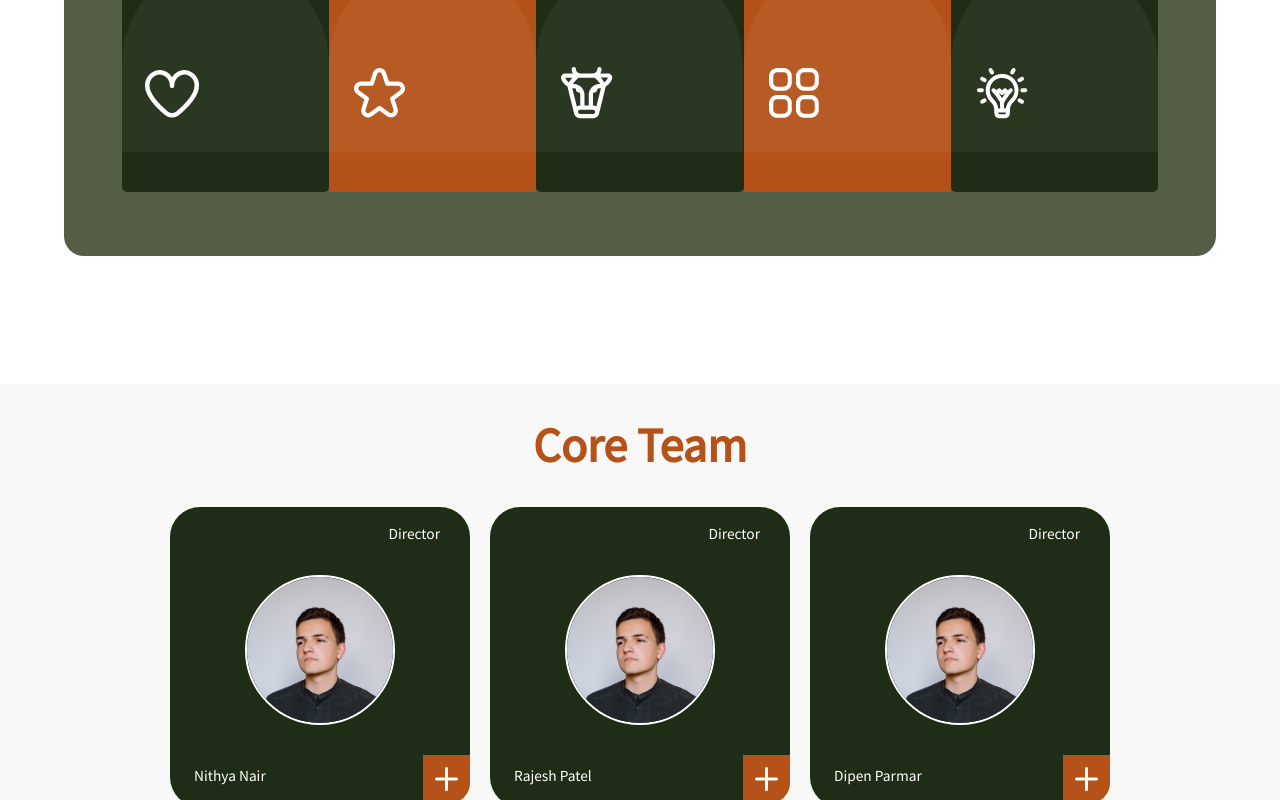
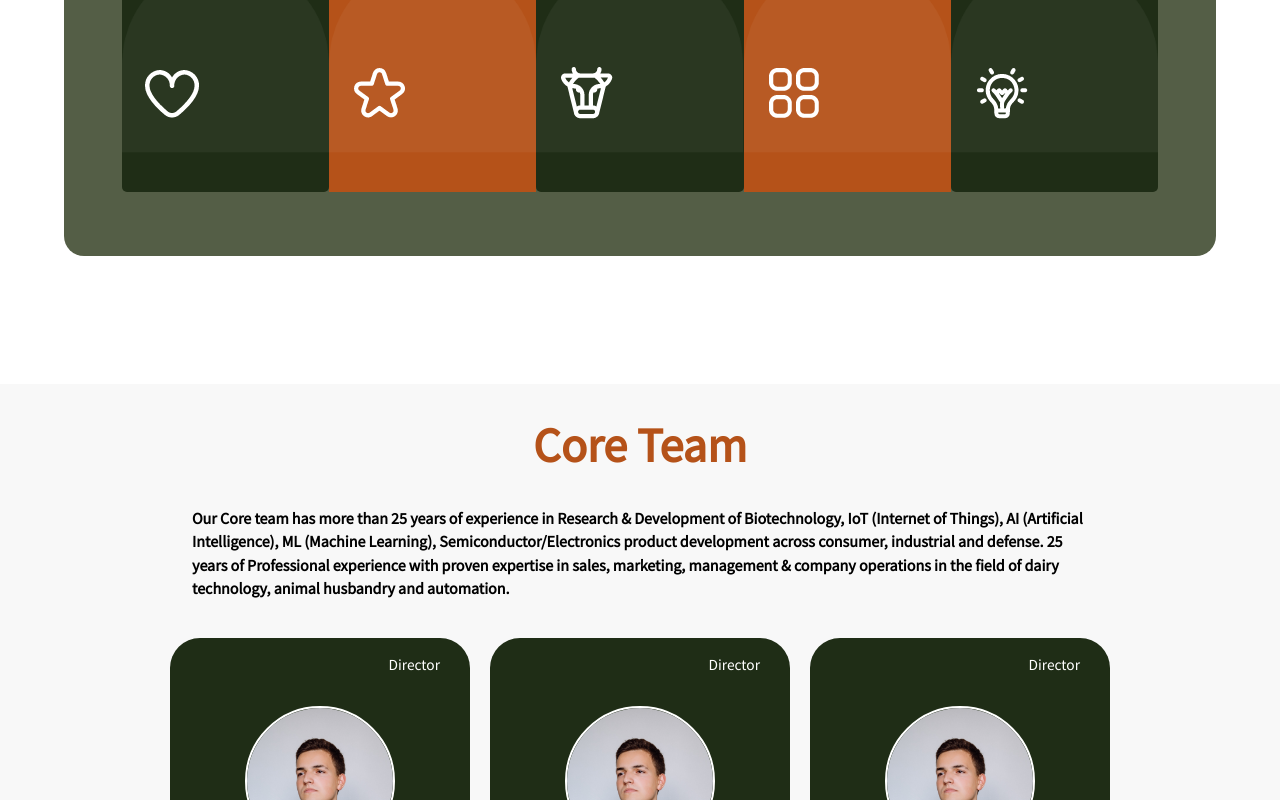
Before and after one commit to rahulvermafreelancer/gavyam, a React (Create React App) app: page /about in a window 1280 px wide. Shown: the part 2957-3757 px from the top of the page. Built offline with nearby package versions, Linux system fonts and the light colour scheme; what tw-elements would draw is missing.

Commit message:
added the content changes

```diff
--- a/src/screens/About/CoreTeam.jsx
+++ b/src/screens/About/CoreTeam.jsx
@@ -6,7 +6,25 @@ export const CoreTeam = () => {
   return (
     <div className="core-team-main">
       <h1 className="core-team-heading font-regular font-bold">Core Team</h1>
+      <p
+        style={{
+          width: "70%",
+          margin: "0 auto",
+          marginBottom: '3%',
+          font: '1.3vw',
+          lineHeight: '1.8vw'
+        }}
+        className="font-regular font-bold"
+      >
+        Our Core team has more than 25 years of experience in Research &
+        Development of Biotechnology, IoT (Internet of Things), AI (Artificial
+        Intelligence), ML (Machine Learning), Semiconductor/Electronics product
+        development across consumer, industrial and defense.
 
+        25 years of Professional experience with proven expertise in sales,
+        marketing, management & company operations in the field of dairy
+        technology, animal husbandry and automation.
+      </p>
       <div
         style={{
           width: "75%",
@@ -14,7 +32,7 @@ export const CoreTeam = () => {
           display: "flex",
           flexDirection: "row",
           justifyContent: "space-around",
-          flexWrap: "wrap"
+          flexWrap: "wrap",
         }}
       >
         <div class="flip-card" style={{ marginBottom: 40 }}>
--- a/src/screens/About/index.jsx
+++ b/src/screens/About/index.jsx
@@ -56,7 +56,7 @@ export const About = () => {
             <div className="mission-section">
               <h1 className="mission-title font-regular font-bold">Mission</h1>
               <p className="mission-paragraph font-regular font-bold">
-                Digitalization of the dairy industry to help farmers raise
+                Digitalization of the dairy industry to help farmers to raise
                 healthier and more productive livestock.
               </p>
             </div>
--- a/src/screens/Bolus/index.jsx
+++ b/src/screens/Bolus/index.jsx
@@ -18,14 +18,14 @@ const DATA = [
     id: 1,
     title: "Instant financial benefits",
     paratext:
-      "Bolus helps you lower the mortality rates and reduce the economic impact of non-fatal diseases",
+      "Bolus helps you to lower the mortality rates and reduce the economic impact of non-fatal diseases",
     image: "/assets/manage/c1.svg"
   },
   {
     id: 2,
     title: "Keep diseases at bay",
     paratext:
-      "The advanced technology identifies & helps prevents illness before the infection spreads",
+      "The advanced technology identifies & helps to prevents illness before the infection spreads",
     image: "/assets/manage/c2.svg"
   },
   {
--- a/src/screens/Dte/Unique.jsx
+++ b/src/screens/Dte/Unique.jsx
@@ -23,7 +23,7 @@ export const Unique = () => {
               </h1>
               <p className="unique-card-para font-regular ">
                 Accurate display of the uniform temperature of the liquid in the
-                device helps thaw semen efficiently for precise time.
+                device helps to thaw semen efficiently for precise time.
               </p>
             </div>
           </div>
@@ -39,7 +39,7 @@ export const Unique = () => {
                 Thinnest design in the market
               </h1>
               <p className="unique-card-para font-regular ">
-                Compact and easy-to-carry device that eases commute and helps AI
+                Compact and easy-to-carry device that eases commute to and helps AI
                 workers save time and effort.
               </p>
             </div>
--- a/src/screens/Dte/index.jsx
+++ b/src/screens/Dte/index.jsx
@@ -3,7 +3,7 @@ import {
   CommonBanner,
   DetailContainer,
   DownloadGuid,
-  ToolsDetails
+  ToolsDetails,
 } from "../../components";
 import TopImage from "../../assets/dte/dte-tool.svg";
 import DownImage from "../../assets/bolus/bolus-down.svg";
@@ -19,8 +19,8 @@ export const Dte = () => {
         pageTitle="DIGITAL THAWING EQUIPMENT"
       />
       <DetailContainer
-        title="Efficient sperm thawing unit for artificial insemination"
-        subpara="digiGAI Digital Thawing Equipment is the most effective way to liquefy frozen or sex-sorted semen while artificially inseminating a cow or cattle. It equips users to set the correct temperature for the thawing process and also displays live temperature readings to minimize errors during semen insemination."
+        title="Efficient semen thawing unit for artificial insemination"
+        subpara="digiGAI Digital Thawing Equipment is the most effective way to liquefy frozen or sex-sorted semen while artificially inseminating a cow or cattle. It equips users to set the correct temperature for the thawing process and also displays live temperature readings to minimize errors during semen thawing process."
       />
       <ToolsDetails
         title="Features"
@@ -33,7 +33,7 @@ export const Dte = () => {
           width: "50%",
           margin: "0 auto",
           display: "flex",
-          justifyContent: "center"
+          justifyContent: "center",
         }}
       >
         <DownloadGuid />
--- a/src/screens/homePage/bolus/index.css
+++ b/src/screens/homePage/bolus/index.css
@@ -22,5 +22,4 @@
   font-size: 1.3vw;
   font-weight: 400;
   line-height: 1.5vw;
-  /* width: 130%; */
 }
--- a/src/screens/homePage/bolus/index.jsx
+++ b/src/screens/homePage/bolus/index.jsx
@@ -4,8 +4,8 @@ import { MasterBtn } from "../../../components";
 const Bolus = () => {
   return (
     <section className="bolus-bg-wrapper py-20 md:py-32 xl:py-40">
-      <section className="max-w-screen-2xl md:mx-auto md:w-11/12 2xl:w-9/12 bg-green flex flex-wrap bolus-master rounded-xl gap-x-40 px-4 mx-2">
-        <div className=" flex-1 flex flex-col justify-center items-start gap-2 md:pl-2 lg:pl-6 xl:pl-16">
+      <section className="max-w-screen-2xl md:mx-auto md:w-11/12 2xl:w-9/12 bg-green flex flex-wrap bolus-master rounded-xl gap-x-40 px-4 mx-2" >
+        <div className=" flex-1 flex flex-col justify-center items-start gap-2 md:pl-4 lg:pl-6 xl:pl-16 custom-bolus-design">
           <h1 className="text-white md:py-3 py-2 DigiGAI-Bolus">
             DigiGAI Bolus
           </h1>
@@ -15,7 +15,7 @@ const Bolus = () => {
             can help dairy farmers or veterinarians seamlessly monitor the
             entire herd individually on a cloud-based system.
           </span>
-          <div style={{ width: "50%", paddingTop: "5%" }}>
+          <div style={{ width: "80%", paddingTop: "5%" }}>
             <MasterBtn
               bgColor="white"
               text="Read More"
```
